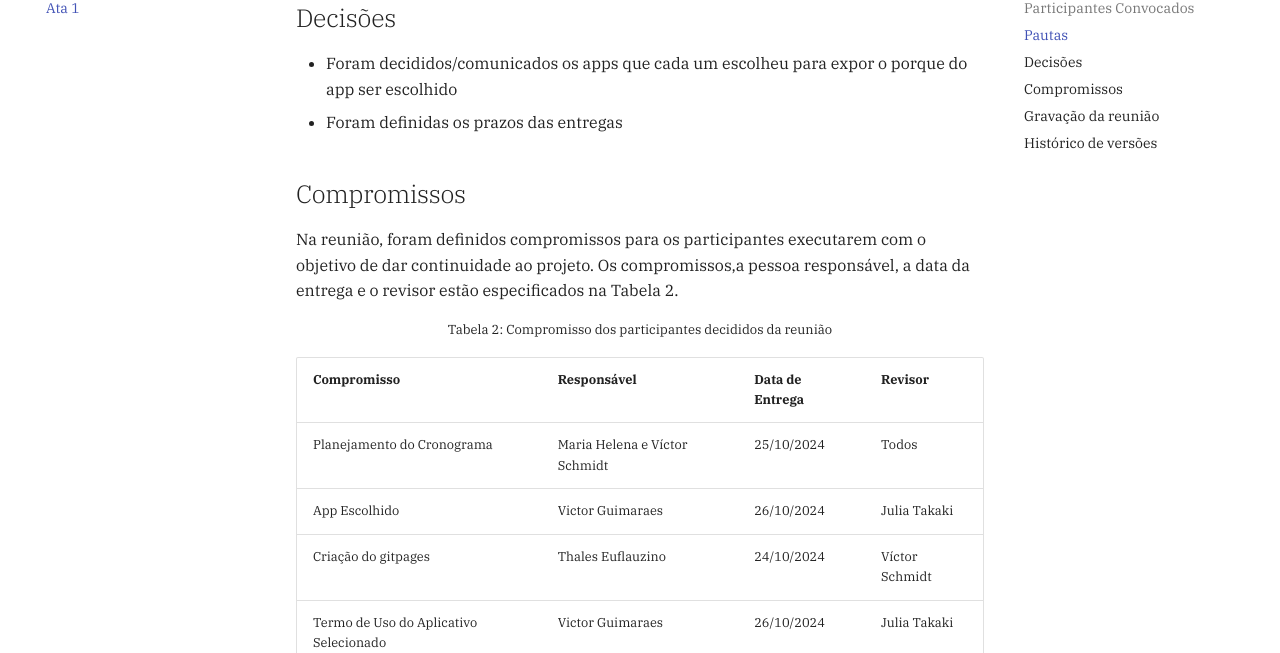
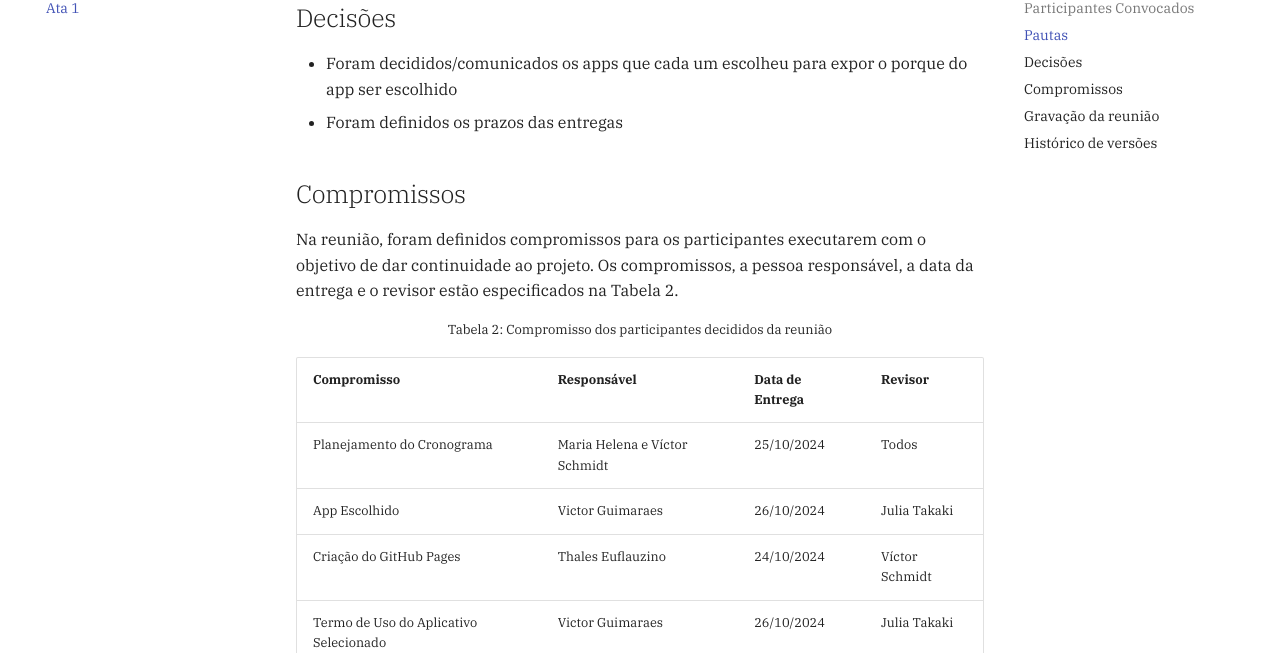
Before and after one commit to Requisitos-de-Software/2024.2-Grupo05, an MkDocs documentation site: the page built from docs/Atas/ata01.md, in a window 1280 px wide and 900 px high, scrolled down 842 px. Shown: the part 148-801 px from the top of the window. Built offline with MkDocs 1.6.1 and Material for MkDocs 9.7.7, drawn with Linux system fonts in a browser that asks for light colours; comment, search, counter and statistics services are not loaded.

Commit message:
docs: arrumando pequenos erros de portugues e/ou melhorias

```diff
--- a/docs/Atas/ata01.md
+++ b/docs/Atas/ata01.md
@@ -45,7 +45,7 @@
 <!-- decisões feitas pela equipe -->
 
 - Foram decididos/comunicados os apps que cada um escolheu para expor o porque do app ser escolhido
-- Foram definidas os prazos das entregas
+- Foram definidos os prazos das entregas
 
 
 
@@ -53,7 +53,7 @@
 
 <!-- compromissos que foram definidos para os integrantes, a data de entrega e os revisores, para facilitar o trabalho, pode pedir
 para o chat GPT formar a tabela em HTML -->
-Na reunião, foram definidos compromissos para os participantes executarem com o objetivo de dar continuidade ao projeto. Os compromissos,a pessoa responsável, a data da entrega e o revisor estão especificados na Tabela 2.
+Na reunião, foram definidos compromissos para os participantes executarem com o objetivo de dar continuidade ao projeto. Os compromissos, a pessoa responsável, a data da entrega e o revisor estão especificados na Tabela 2.
 
 <center>
 
@@ -65,7 +65,7 @@
     </tr>
     </tr><tr><td>Planejamento do Cronograma</td><td>Maria Helena e Víctor Schmidt</td><td>25/10/2024</td><td>Todos</td>
     </tr><tr><td>App Escolhido</td><td>Victor Guimaraes</td><td>26/10/2024</td><td>Julia Takaki</td>
-    <tr><td>Criação do gitpages</td><td>Thales Euflauzino</td><td>24/10/2024</td><td>Víctor Schmidt</td>
+    <tr><td>Criação do GitHub Pages</td><td>Thales Euflauzino</td><td>24/10/2024</td><td>Víctor Schmidt</td>
     </tr><tr><td>Termo de Uso do Aplicativo Selecionado</td><td>Victor Guimaraes</td><td>26/10/2024</td><td>Julia Takaki</td>
     </tr><tr><td>Ferramentas Utilizadas para o Projeto</td><td>Julia Takaki</td><td>27/10/2024</td><td>Víctor Schmidt</td>
 </table>
```
